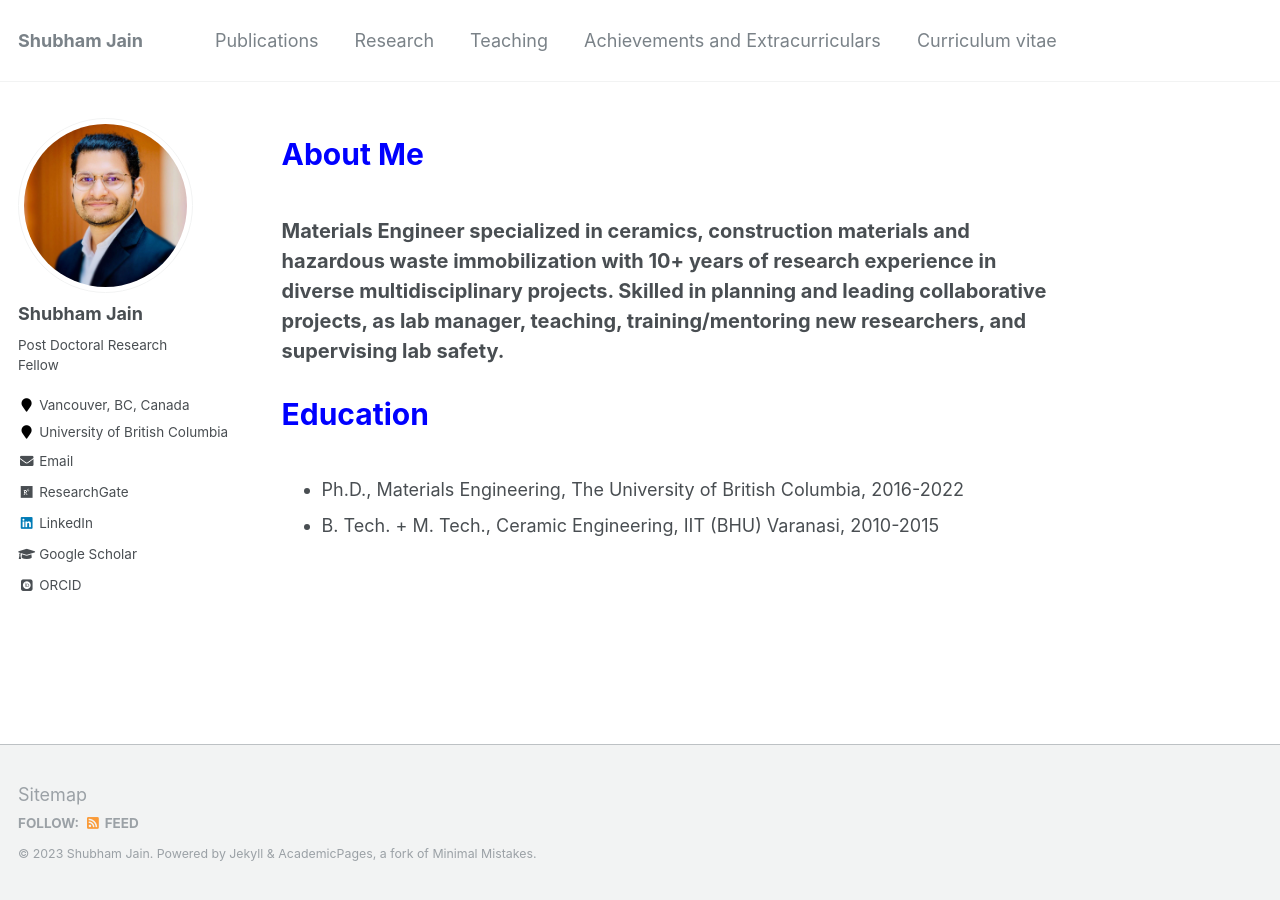
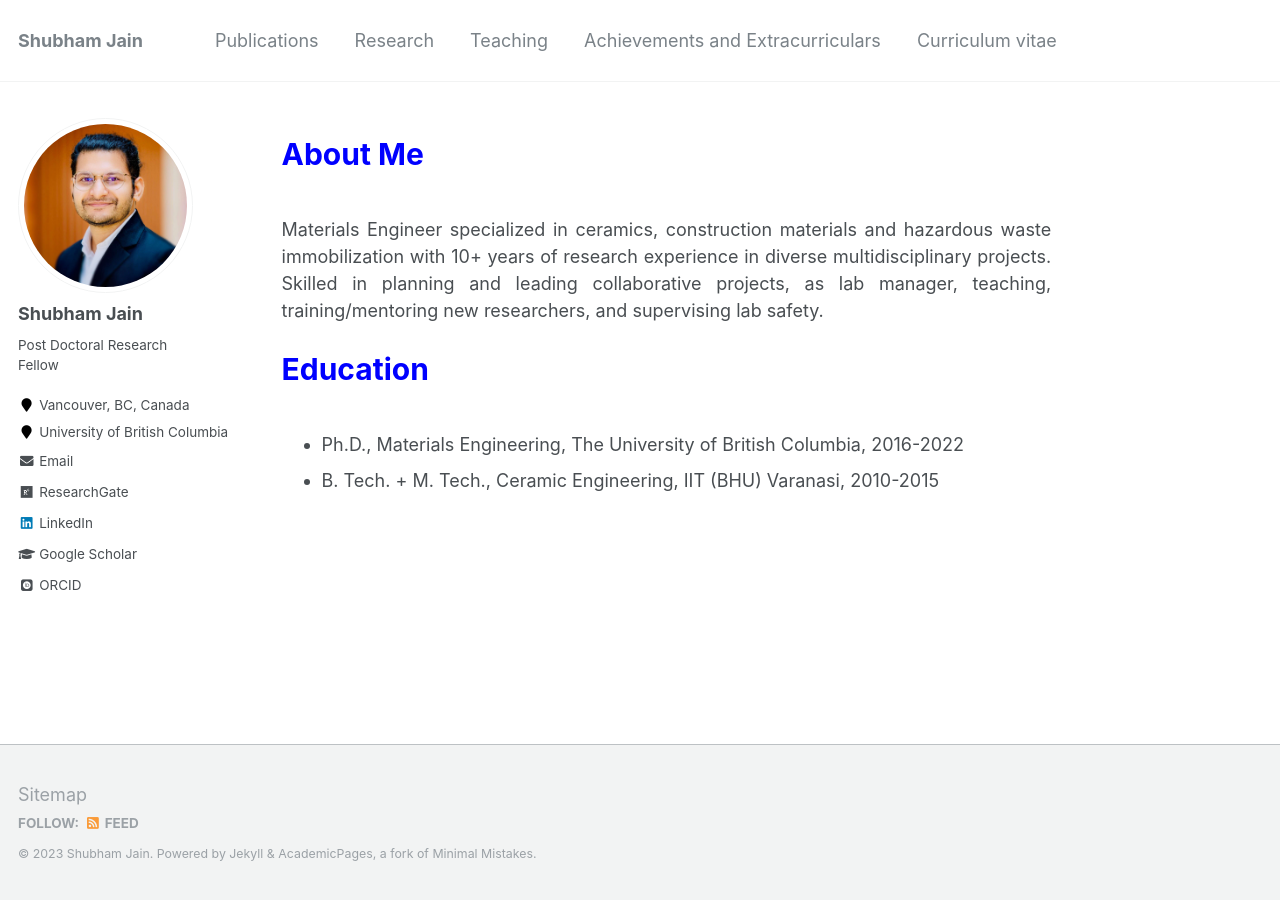
Before and after one commit to shubhamj2611/shubhamj2611.github.io, a Jekyll site: the page built from _pages/about.md, in a window 1280 px wide. Built offline with Jekyll 4.4.1, drawn with Linux system fonts in a browser that asks for light colours; some web fonts are replaced.

Commit message:
Update about.md

```diff
--- a/_pages/about.md
+++ b/_pages/about.md
@@ -10,7 +10,7 @@ redirect_from:
 
 <p style="text-align:left; color:Blue; font-size:30px; font-weight:bold;"> About Me </p>
 
-<p style="text-align:left; font-size:20px; font-weight:bold;"> Materials Engineer specialized in ceramics, construction materials and hazardous waste immobilization with 10+ years of research experience in diverse multidisciplinary projects. Skilled in planning and leading collaborative projects, as lab manager, teaching, training/mentoring new researchers, and supervising lab safety. </p>
+<p style="text-align:justify; font-size:18px;"> Materials Engineer specialized in ceramics, construction materials and hazardous waste immobilization with 10+ years of research experience in diverse multidisciplinary projects. Skilled in planning and leading collaborative projects, as lab manager, teaching, training/mentoring new researchers, and supervising lab safety. </p>
 
 
 
```
